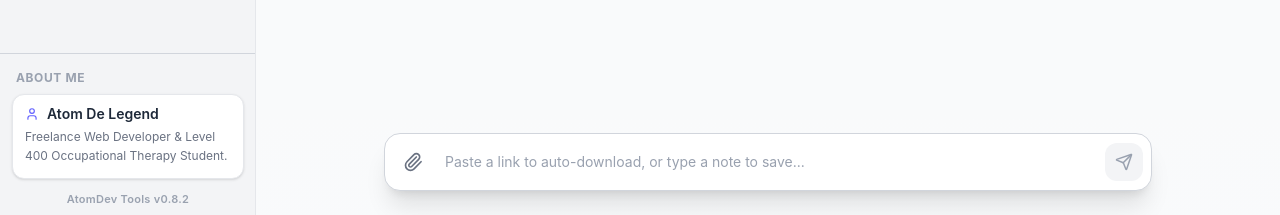
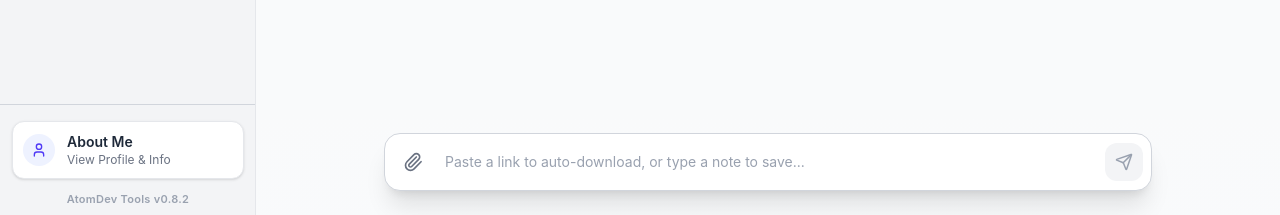
Before and after one commit to Samuel-Peprah-cmd/atomdev-tools-web, a React (Vite) app: page / in a window 1280 px wide. Shown: the part 585-800 px from the top of the page. Built offline with nearby package versions, Linux system fonts and the light colour scheme; no server answers.

Commit message:
Convert About Me section into clickable OwnerModal trigger

```diff
--- a/src/App.jsx
+++ b/src/App.jsx
@@ -2,6 +2,7 @@
 import { Plus, Paperclip, Send, Sparkles, Download, Loader2, CheckCircle2, AlertCircle, MessageSquare, Menu, Moon, Sun, StickyNote, User, Pencil, Trash2 } from 'lucide-react';
 import { submitJob, pollJobStatus } from './api/client';
 import ToolModal from './components/ToolModal';
+import OwnerModal from './components/OwnerModal';
 
 const ProcessingStage = () => {
   const [stageIndex, setStageIndex] = useState(0);
@@ -37,9 +38,9 @@
   const [activeSessionId, setActiveSessionId] = useState(sessions[0]?.id);
   const [inputText, setInputText] = useState('');
   const [isModalOpen, setIsModalOpen] = useState(false);
+  const [isOwnerModalOpen, setIsOwnerModalOpen] = useState(false);
   const [isSidebarOpen, setIsSidebarOpen] = useState(true);
 
-  // --- SESSION EDITING STATE ---
   const [editingSessionId, setEditingSessionId] = useState(null);
   const [editTitle, setEditTitle] = useState('');
 
@@ -75,7 +76,6 @@
       if (session.id === activeSessionId) {
         const newMessages = typeof updater === 'function' ? updater(session.messages) : updater;
         let title = session.title;
-        // Auto-name the session if it's currently default and gets its first message
         if (session.messages.length === 0 && newMessages.length > 0 && session.title === 'New Workspace') {
            title = newMessages[0].content.substring(0, 25) + "...";
         }
@@ -91,18 +91,15 @@
     setActiveSessionId(newSession.id);
   };
 
-  // --- SESSION MANAGEMENT FUNCTIONS ---
   const deleteSession = (e, id) => {
     e.stopPropagation();
     const updatedSessions = sessions.filter(s => s.id !== id);
     if (updatedSessions.length === 0) {
-      // If we deleted the last session, create a new blank one
       const newSession = { id: Date.now().toString(), title: 'New Workspace', messages: [] };
       setSessions([newSession]);
       setActiveSessionId(newSession.id);
     } else {
       setSessions(updatedSessions);
-      // If we deleted the active session, switch to the newest available one
       if (activeSessionId === id) {
         setActiveSessionId(updatedSessions[0].id);
       }
@@ -214,7 +211,6 @@
               </button>
             </div>
 
-            {/* The min-h-0 class is crucial here to fix scroll boundaries in Tailwind flex columns */}
             <div className="flex-1 overflow-y-auto min-h-0 mt-2 space-y-1 px-3 custom-scrollbar">
               <p className="text-xs font-bold tracking-wider text-gray-400 dark:text-gray-500 px-1 mb-3 uppercase">Workspace History</p>
 
@@ -249,7 +245,6 @@
                         <span className="truncate">{session.title}</span>
                       </button>
 
-                      {/* Edit and Delete Actions - Visible on hover */}
                       <div className="hidden group-hover:flex items-center gap-1.5 shrink-0 ml-2">
                         <button
                           onClick={(e) => startEditing(e, session)}
@@ -272,17 +267,20 @@
               ))}
             </div>
 
+            {/* CLICKABLE OWNER MODAL TRIGGER */}
             <div className="px-3 mt-auto pt-4 pb-2 border-t border-gray-300 dark:border-gray-800 bg-gray-100 dark:bg-gray-900 shrink-0">
-              <p className="text-xs font-bold tracking-wider text-gray-400 dark:text-gray-500 mb-2 uppercase px-1">About Me</p>
-              <div className="bg-white dark:bg-gray-800 border border-gray-200 dark:border-gray-700 p-3 rounded-xl shadow-sm mb-3">
-                <div className="flex items-center gap-2 mb-1">
-                  <User size={14} className="text-indigo-500" />
-                  <p className="font-semibold text-sm text-gray-800 dark:text-gray-200 leading-none">Atom De Legend</p>
+              <button
+                onClick={() => setIsOwnerModalOpen(true)}
+                className="w-full flex items-center gap-3 bg-white dark:bg-gray-800 hover:bg-gray-50 dark:hover:bg-gray-700 border border-gray-200 dark:border-gray-700 p-2.5 rounded-xl shadow-sm mb-3 transition-colors text-left group"
+              >
+                <div className="w-8 h-8 rounded-full bg-indigo-50 dark:bg-indigo-900/30 flex items-center justify-center shrink-0 group-hover:bg-indigo-100 dark:group-hover:bg-indigo-800/50 transition-colors">
+                  <User size={16} className="text-indigo-600 dark:text-indigo-400" />
                 </div>
-                <p className="text-xs text-gray-500 dark:text-gray-400 mt-1.5 leading-relaxed">
-                  Freelance Web Developer & Level 400 Occupational Therapy Student.
-                </p>
-              </div>
+                <div className="min-w-0 flex-1">
+                  <p className="font-semibold text-sm text-gray-800 dark:text-gray-200 truncate">About Me</p>
+                  <p className="text-xs text-gray-500 dark:text-gray-400 truncate group-hover:text-indigo-500 dark:group-hover:text-indigo-400 transition-colors">View Profile & Info</p>
+                </div>
+              </button>
               <p className="text-[11px] font-semibold text-gray-400 dark:text-gray-500 text-center tracking-wide">
                 AtomDev Tools v0.8.2
               </p>
@@ -431,6 +429,12 @@
         onClose={() => setIsModalOpen(false)}
         onSubmitJob={handleToolSubmit}
       />
+
+      {/* OWNER MODAL */}
+      <OwnerModal
+        isOpen={isOwnerModalOpen}
+        onClose={() => setIsOwnerModalOpen(false)}
+      />
     </div>
   );
 }
```
